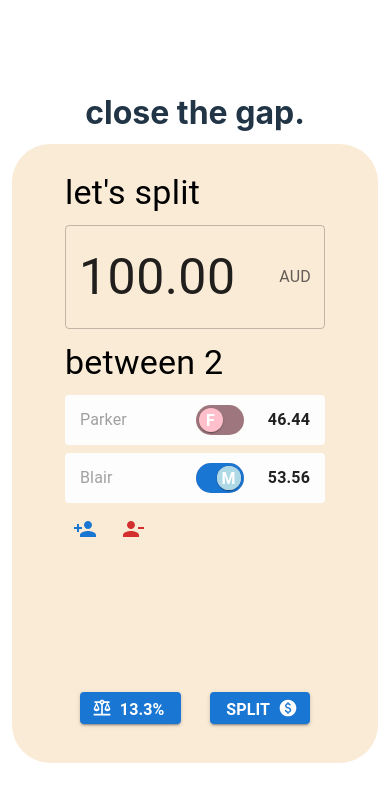
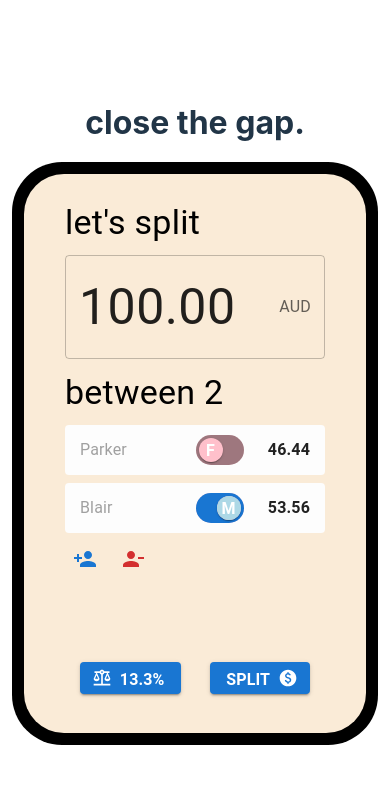
Before and after one commit to mcteamster/libra, a React (Vite) app: page / in a window 390 px wide. Shown: the top 802 px of the page. Built offline with nearby package versions, Linux system fonts and the light colour scheme.

Commit message:
fix/adjust breakpoints

```diff
--- a/index.html
+++ b/index.html
@@ -3,7 +3,7 @@
   <head>
     <meta charset="UTF-8" />
     <link rel="icon" type="image/png" href="/favicon.png" />
-    <meta name="viewport" content="width=device-width, initial-scale=1.0" />
+    <meta name="viewport" content="width=device-width, initial-scale=1.0, maximum-scale=1.0, user-scalable=0">
     <title>Libra ~ Split by Pay Gap</title>
   </head>
   <body>
--- a/src/App.css
+++ b/src/App.css
@@ -35,7 +35,7 @@
   scrollbar-width: none;  /* Firefox */
 }
 
-@media (min-height: 540px) and (max-aspect-ratio: 2/3) {
+@media (max-aspect-ratio: 1/1) {
   #root {
     padding: 0;
     margin: 0;
--- a/src/components/Phone.tsx
+++ b/src/components/Phone.tsx
@@ -7,7 +7,7 @@ import { Box } from '@mui/material';
 function Phone() {
   const [screen, setScreen] = useState(0);
   const [rate, setRate] = useState(0.133);
-  const isDesktop = useMediaQuery('(min-height: 540px) and (min-aspect-ratio: 2/3)');
+  const isDesktop = useMediaQuery('(min-aspect-ratio: 1/1)');
 
   const screens: any = {
     0: <Split rate={rate} setScreen={setScreen}></Split>,
@@ -18,7 +18,7 @@ function Phone() {
     casing: (isDesktop: boolean) => ({
       width: isDesktop ? "350px" : "94%",
       maxWidth: "400px",
-      height: isDesktop ? "723px" : "603px",
+      height: isDesktop ? "723px" : "583px",
       borderRadius: isDesktop ? "50px" : "50px",
       marginBottom: "1em",
       backgroundColor: "black",
@@ -26,10 +26,10 @@ function Phone() {
       justifyContent: "center"
     }),
     screen: (isDesktop: boolean) => ({
-      width: isDesktop ? "320px" : "100%",
-      height: isDesktop ? "693px" : "100%",
+      width: isDesktop ? "320px" : "calc(100% - 24px)",
+      height: isDesktop ? "693px" : "calc(100% - 40px)",
       paddingBottom: isDesktop ? "0" : "1em",
-      borderRadius: isDesktop ? "38px" : "38px",
+      borderRadius: isDesktop ? "38px" : "40px",
       backgroundColor: "antiquewhite",
       color: "black"
     })
--- a/src/components/Split.tsx
+++ b/src/components/Split.tsx
@@ -9,7 +9,7 @@ import PaidIcon from '@mui/icons-material/Paid';
 import names from "../data/names.json";
 
 function Split(props: any) {
-  const isDesktop = useMediaQuery('(min-height: 540px) and (min-aspect-ratio: 2/3)');
+  const isDesktop = useMediaQuery('(min-aspect-ratio: 1/1)');
   const [equality, setEquality] = useState(true); // Equality mode
   const [amount, setAmount] = useState(10000); // Amount to split in cents
   const [payees, setPayees] = useState([
@@ -64,7 +64,7 @@ function Split(props: any) {
       width: "260px",
     },
     payeeBox: (isDesktop: boolean) => ({
-      maxHeight: isDesktop? "325px": "250px",
+      maxHeight: isDesktop? "325px": "190px",
       overflowY: "scroll",
     }),
     buttons: {
```
